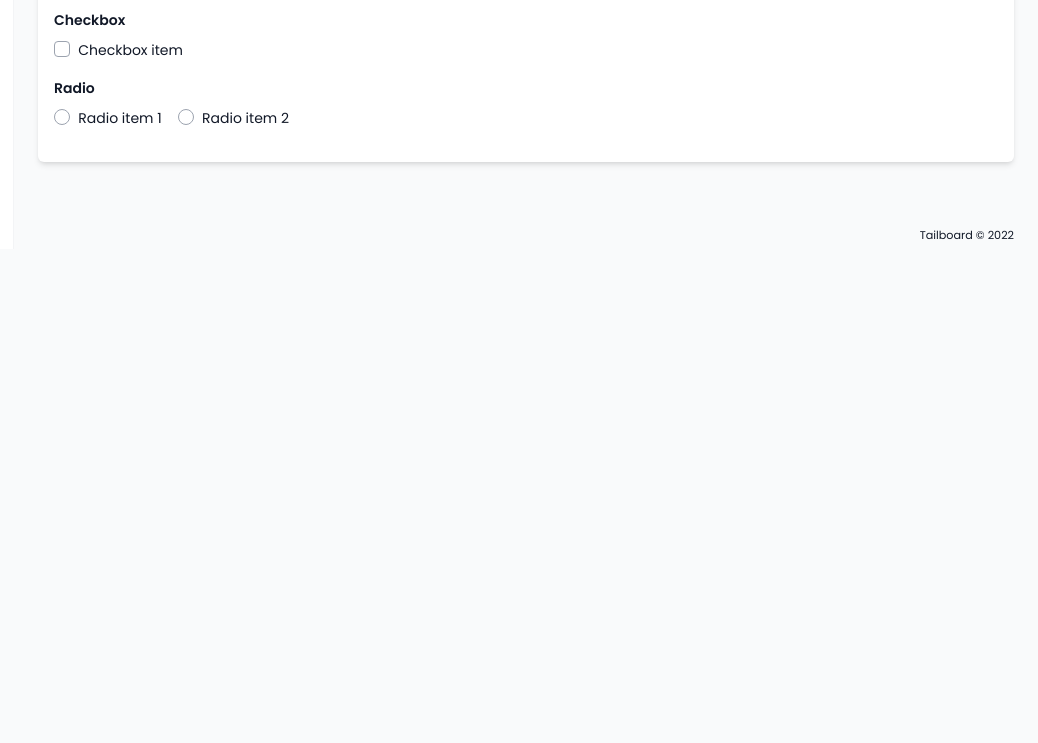
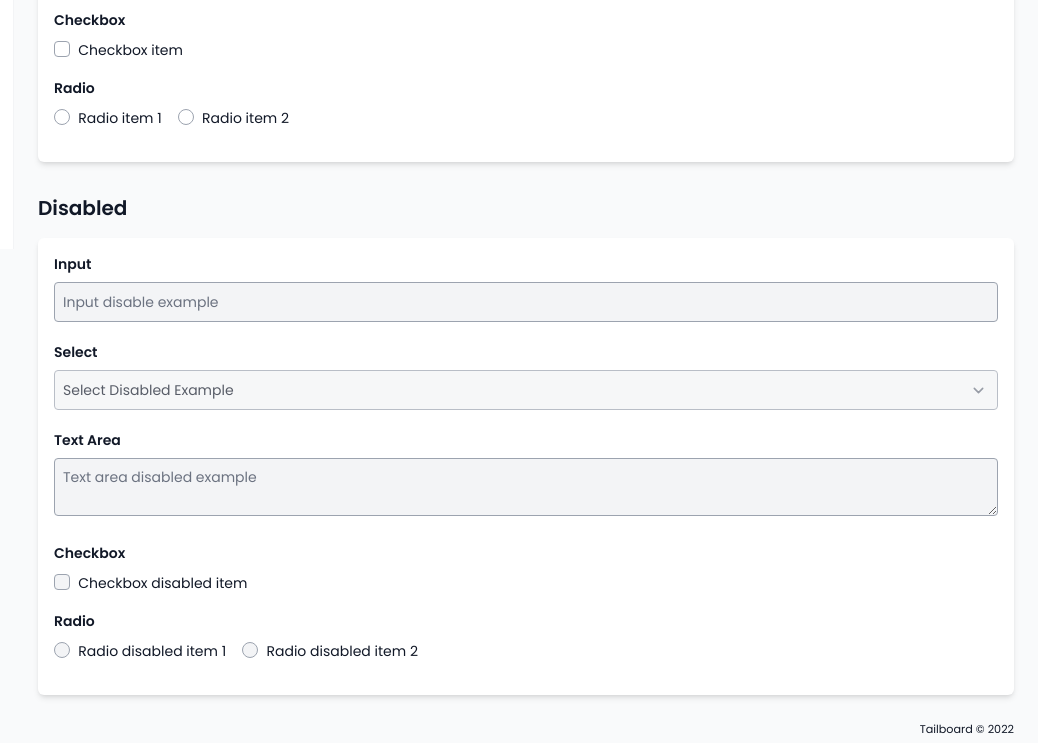
Before and after one commit to mkfizi/tailstart-saas, a website with bundled scripts: page forms.html in a window 1280 px wide. Shown: the part 551-1294 px from the top of the page, without its empty margins (242-1280 px from the left). Before the commit the page ends 800 px from the top, so only its background shows below. Built offline with nearby package versions, Linux system fonts and the light colour scheme; no server answers.

Commit message:
Add forms input disabled

```diff
--- a/forms.html
+++ b/forms.html
@@ -421,11 +421,11 @@
                     </script>
                 </a>
 
-                <!-- Styles -->
+                <!-- Example -->
                 <p class="mb-4 text-xl font-semibold">Example</p>
                 <div class="p-4 mb-8 bg-white rounded-md shadow-md dark:bg-gray-800">
                     <div class="mb-4">
-                        <label for="input-text-example" class="block mb-2 text-sm font-semibold">Input</label>
+                        <label for="input-example" class="block mb-2 text-sm font-semibold">Input</label>
                         <input type="text" id="input-example" name="input_example" placeholder="Input example" class="w-full h-10 px-2 mb-1 text-sm bg-transparent border border-gray-400 rounded appearance-none disabled:bg-gray-100 dark:disabled:bg-gray-700 focus:border-cyan-500 dark:border-gray-600 focus:ring-cyan-500 focus:outline-none">
                     </div>
                     <div class="mb-4">
@@ -439,23 +439,63 @@
                     </div>
                     <div class="mb-4">
                         <label for="text-area-example" class="block mb-2 text-sm font-semibold">Text Area</label>
-                        <textarea type="text" id="text-area-example" name="text_area_example" placeholder="Text area example" class="w-full px-2 mb-1 text-sm bg-transparent border border-gray-400 rounded appearance-none disabled:bg-gray-100 dark:disabled:bg-gray-700 focus:border-cyan-500 dark:border-gray-600 focus:ring-cyan-500 focus:outline-none"></textarea>
+                        <textarea id="text-area-example" name="text_area_example" placeholder="Text area example" class="w-full px-2 mb-1 text-sm bg-transparent border border-gray-400 rounded appearance-none disabled:bg-gray-100 dark:disabled:bg-gray-700 focus:border-cyan-500 dark:border-gray-600 focus:ring-cyan-500 focus:outline-none"></textarea>
                     </div>
                     <div class="mb-4">
                         <p class="mb-2 text-sm font-semibold">Checkbox</p>
-                        <input type="checkbox" id="checkbox-example" name="checkbox_example" value="checkbox_example" class="mb-1 bg-transparent border border-gray-400 rounded appearance-none disabled:bg-gray-100 dark:disabled:bg-gray-700 focus:border-cyan-500 dark:border-gray-600 focus:ring-cyan-500 focus:outline-none text-cyan-500">
+                        <input type="checkbox" id="checkbox-example" name="checkbox_example" value="Checkbox Example" class="mb-1 bg-transparent border border-gray-400 rounded appearance-none disabled:bg-gray-100 dark:disabled:bg-gray-700 focus:border-cyan-500 dark:border-gray-600 focus:ring-cyan-500 focus:outline-none text-cyan-500">
                         <label for="checkbox-example" class="mb-1 ml-1 text-sm">Checkbox item</label>
                     </div>
                     <div class="mb-4">
                         <p class="mb-2 text-sm font-semibold">Radio</p>
                         <div class="flex space-x-4">
                             <span>
-                                <input type="radio" id="radio-example-1" name="radio_example" value="radio_example_1" class="mb-1 bg-transparent border border-gray-400 appearance-none disabled:bg-gray-100 dark:disabled:bg-gray-700 focus:border-cyan-500 dark:border-gray-600 focus:ring-cyan-500 focus:outline-none text-cyan-500">
+                                <input type="radio" id="radio-example-1" name="radio_example" value="Radio Example 1" class="mb-1 bg-transparent border border-gray-400 appearance-none disabled:bg-gray-100 dark:disabled:bg-gray-700 focus:border-cyan-500 dark:border-gray-600 focus:ring-cyan-500 focus:outline-none text-cyan-500">
                                 <label for="radio-example-1" class="mb-1 ml-1 text-sm">Radio item 1</label>
                             </span>
                             <span>
-                                <input type="radio" id="radio-example-1" name="radio_example" value="radio_example_2" class="mb-1 bg-transparent border border-gray-400 appearance-none disabled:bg-gray-100 dark:disabled:bg-gray-700 focus:border-cyan-500 dark:border-gray-600 focus:ring-cyan-500 focus:outline-none text-cyan-500">
-                                <label for="radio-example" class="mb-1 ml-1 text-sm">Radio item 2</label>
+                                <input type="radio" id="radio-example-2" name="radio_example" value="Radio Example 2" class="mb-1 bg-transparent border border-gray-400 appearance-none disabled:bg-gray-100 dark:disabled:bg-gray-700 focus:border-cyan-500 dark:border-gray-600 focus:ring-cyan-500 focus:outline-none text-cyan-500">
+                                <label for="radio-example-2" class="mb-1 ml-1 text-sm">Radio item 2</label>
+                            </span>
+                        </div>
+                    </div>
+                </div>
+
+                <!-- Disabled -->
+                <p class="mb-4 text-xl font-semibold">Disabled</p>
+                <div class="p-4 mb-8 bg-white rounded-md shadow-md dark:bg-gray-800">
+                    <div class="mb-4">
+                        <label for="input-disabled-example" class="block mb-2 text-sm font-semibold">Input</label>
+                        <input type="text" id="input-disabled-example" name="input_disabled_example" placeholder="Input disable example" class="w-full h-10 px-2 mb-1 text-sm bg-transparent border border-gray-400 rounded appearance-none disabled:bg-gray-100 dark:disabled:bg-gray-700 focus:border-cyan-500 dark:border-gray-600 focus:ring-cyan-500 focus:outline-none" disabled>
+                    </div>
+                    <div class="mb-4">
+                        <label for="select-disabled-example" class="block mb-2 text-sm font-semibold">Select</label>
+                        <select name="select_disabled_example" id="select-disabled-example" class="w-full h-10 px-2 mb-1 text-sm bg-transparent border border-gray-400 rounded appearance-none disabled:bg-gray-100 dark:disabled:bg-gray-700 focus:border-cyan-500 dark:border-gray-600 focus:ring-cyan-500 focus:outline-none" disabled>
+                            <option value="" selected>Select Disabled Example</option>
+                            <option value="Option 1">Option 1</option>
+                            <option value="Option 2">Option 2</option>
+                            <option value="Option 3">Option 3</option>
+                        </select>
+                    </div>
+                    <div class="mb-4">
+                        <label for="text-area-disabled-example" class="block mb-2 text-sm font-semibold">Text Area</label>
+                        <textarea id="text-area-disabled-example" name="text_area_disabled_example" placeholder="Text area disabled example" class="w-full px-2 mb-1 text-sm bg-transparent border border-gray-400 rounded appearance-none disabled:bg-gray-100 dark:disabled:bg-gray-700 focus:border-cyan-500 dark:border-gray-600 focus:ring-cyan-500 focus:outline-none" disabled></textarea>
+                    </div>
+                    <div class="mb-4">
+                        <p class="mb-2 text-sm font-semibold">Checkbox</p>
+                        <input type="checkbox" id="checkbox-disabled-example" name="checkbox_disabled_example" value="Checkbox Disabled Example" class="mb-1 bg-transparent border border-gray-400 rounded appearance-none disabled:bg-gray-100 dark:disabled:bg-gray-700 focus:border-cyan-500 dark:border-gray-600 focus:ring-cyan-500 focus:outline-none text-cyan-500" disabled>
+                        <label for="checkbox-disabled-example" class="mb-1 ml-1 text-sm">Checkbox disabled item</label>
+                    </div>
+                    <div class="mb-4">
+                        <p class="mb-2 text-sm font-semibold">Radio</p>
+                        <div class="flex space-x-4">
+                            <span>
+                                <input type="radio" id="radio-disabled-example-1" name="radio_disabled_example" value="Radio Disabled Example 1" class="mb-1 bg-transparent border border-gray-400 appearance-none disabled:bg-gray-100 dark:disabled:bg-gray-700 focus:border-cyan-500 dark:border-gray-600 focus:ring-cyan-500 focus:outline-none text-cyan-500" disabled>
+                                <label for="radio-disabled-example-1" class="mb-1 ml-1 text-sm">Radio disabled item 1</label>
+                            </span>
+                            <span>
+                                <input type="radio" id="radio-disabled-example-2" name="radio_disabled_example" value="Radio Example 2" class="mb-1 bg-transparent border border-gray-400 appearance-none disabled:bg-gray-100 dark:disabled:bg-gray-700 focus:border-cyan-500 dark:border-gray-600 focus:ring-cyan-500 focus:outline-none text-cyan-500" disabled>
+                                <label for="radio-disabled-example-2" class="mb-1 ml-1 text-sm">Radio disabled item 2</label>
                             </span>
                         </div>
                     </div>
```
